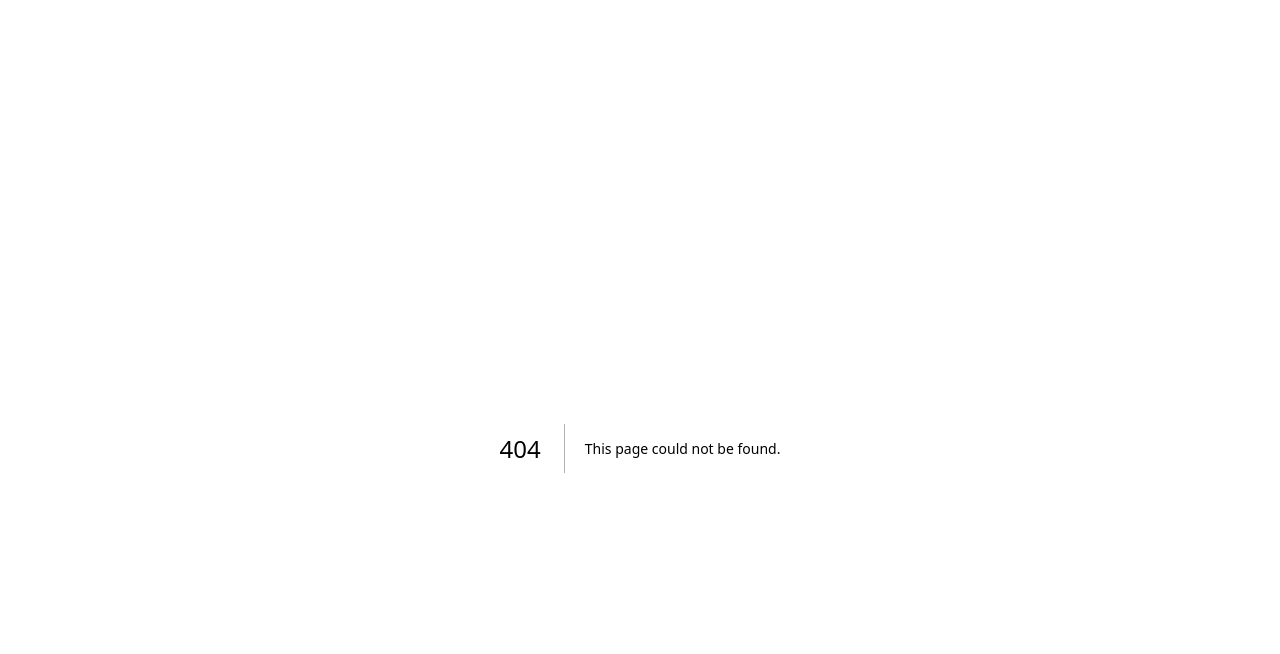
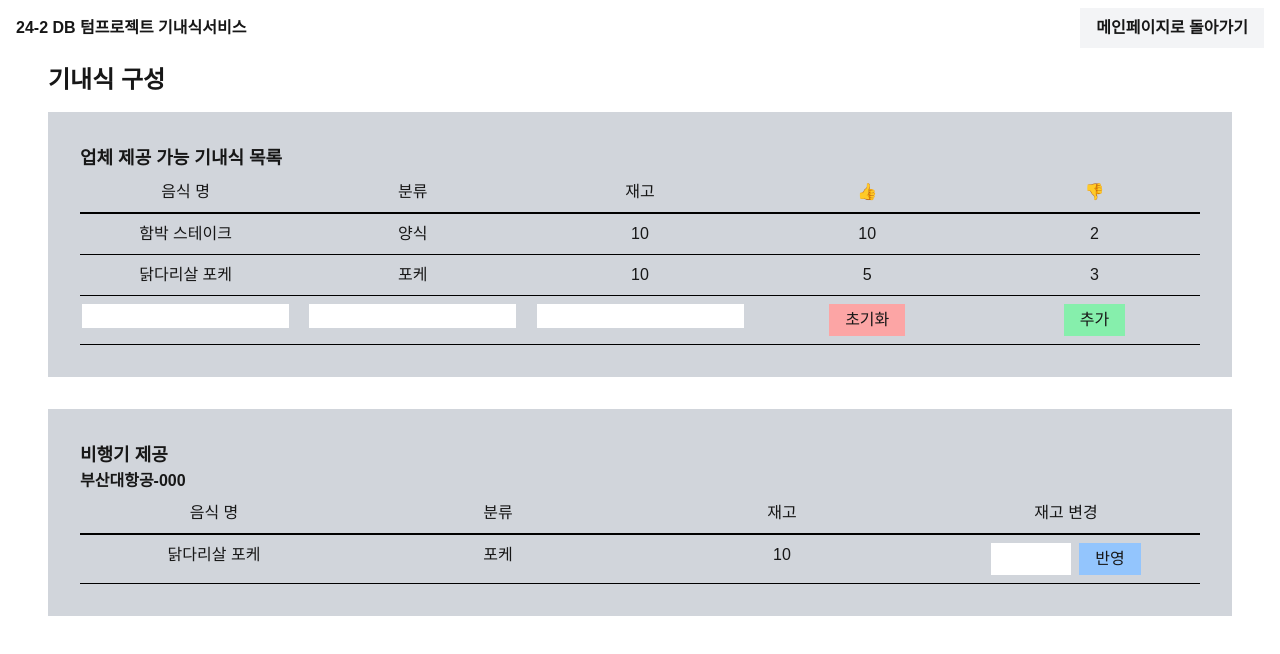
Before and after one commit to bluelemon61/pnu_db_proj_inflight_meal, a Next.js app: page /provider in a window 1280 px wide. Before the commit this address had no page. Shown: the top 654 px of the page. Built offline with nearby package versions, Linux system fonts and the light colour scheme.

Commit message:
feat: provider UI

```diff
--- a/app/layout.js
+++ b/app/layout.js
@@ -1,5 +1,6 @@
 import localFont from "next/font/local";
 import "./globals.css";
+import Link from "next/link";
 
 const geistSans = localFont({
   src: "./fonts/GeistVF.woff",
@@ -21,9 +22,20 @@ export default function RootLayout({ children }) {
   return (
     <html lang="en">
       <body
-        className={`${geistSans.variable} ${geistMono.variable} antialiased p-12`}
+        className={`${geistSans.variable} ${geistMono.variable} antialiased relative`}
       >
-        {children}
+        <nav className="fixed flex items-center px-4 py-2 w-full justify-between bg-white">
+          <h1 className="font-black">24-2 DB 텀프로젝트 기내식서비스</h1>
+          <Link
+            className="bg-gray-100 px-4 py-2 font-black"
+            href={'/'}
+          >
+            메인페이지로 돌아가기
+          </Link>
+        </nav>
+        <div className="px-12 py-16">
+          {children}
+        </div>
       </body>
     </html>
   );
--- /dev/null
+++ b/app/provider/page.js
@@ -0,0 +1,77 @@
+"use client"
+
+export default function Provider() {
+  return (
+    <div className="flex flex-col gap-8">
+      <div className="flex flex-col gap-4">
+        <h1 className="font-black text-2xl">기내식 구성</h1>
+        <div className="flex flex-col bg-gray-300 p-8">
+          <h2 className="font-bold text-lg">업체 제공 가능 기내식 목록</h2>
+          <div className="flex flex-col">
+            <div className="flex gap-4 justify-between py-2 border-b-2 border-black">
+              <div className="w-1/5 text-center">음식 명</div>
+              <div className="w-1/5 text-center">분류</div>
+              <div className="w-1/5 text-center">재고</div>
+              <div className="w-1/5 text-center">👍</div>
+              <div className="w-1/5 text-center">👎</div>
+            </div>
+            <div className="flex gap-4 justify-between py-2 border-b-1 border-black">
+              <div className="w-1/5 text-center">함박 스테이크</div>
+              <div className="w-1/5 text-center">양식</div>
+              <div className="w-1/5 text-center">10</div>
+              <div className="w-1/5 text-center">10</div>
+              <div className="w-1/5 text-center">2</div>
+            </div>
+            <div className="flex gap-4 justify-between py-2 border-b-1 border-black">
+              <div className="w-1/5 text-center">닭다리살 포케</div>
+              <div className="w-1/5 text-center">포케</div>
+              <div className="w-1/5 text-center">10</div>
+              <div className="w-1/5 text-center">5</div>
+              <div className="w-1/5 text-center">3</div>
+            </div>
+            <div className="flex gap-4 justify-between py-2 border-b-1 border-black">
+              <div className="w-1/5 text-center">
+                <input />
+              </div>
+              <div className="w-1/5 text-center">
+                <input />
+              </div>
+              <div className="w-1/5 text-center">
+                <input type="number"/>
+              </div>
+              <div className="w-1/5 text-center">
+                <button className="bg-red-300 py-1 px-4">초기화</button>
+              </div>
+              <div className="w-1/5 text-center">
+                <button className="bg-green-300 py-1 px-4">추가</button>
+              </div>
+            </div>
+          </div>
+        </div>
+      </div>
+      <div className="flex flex-col gap-4">
+        <div className="flex flex-col bg-gray-300 p-8">
+          <h2 className="font-bold text-lg">비행기 제공</h2>
+          <h2 className="font-bold text-normal">부산대항공-000</h2>
+          <div className="flex flex-col">
+            <div className="flex gap-4 justify-between py-2 border-b-2 border-black">
+              <div className="w-1/4 text-center">음식 명</div>
+              <div className="w-1/4 text-center">분류</div>
+              <div className="w-1/4 text-center">재고</div>
+              <div className="w-1/4 text-center">재고 변경</div>
+            </div>
+            <div className="flex gap-4 justify-between py-2 border-b-1 border-black">
+              <div className="w-1/4 text-center">닭다리살 포케</div>
+              <div className="w-1/4 text-center">포케</div>
+              <div className="w-1/4 text-center">10</div>
+              <div className="w-1/4 text-center flex justify-center gap-2">
+                <input type="number" className="w-20 text-right"/>
+                <button className="bg-blue-300 py-1 px-4">반영</button>
+              </div>
+            </div>
+          </div>
+        </div>
+      </div>
+    </div>
+  )
+}
```
